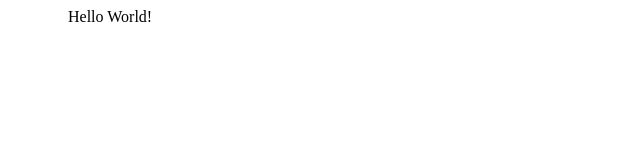
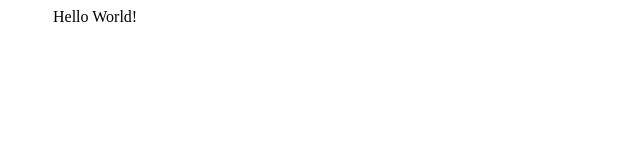
Before and after one commit to zepoid/ng-boilerplate, an Angular app: page / in a window 1280 px wide. Shown: the top 160 px of the page, without its empty margins (0-640 px from the left). Built offline with nearby package versions, Linux system fonts and the light colour scheme.

Commit message:
Implement 'Layouts' concept

```diff
--- a/src/app/app.component.html
+++ b/src/app/app.component.html
@@ -1,3 +1,9 @@
-<div class="grid-container">
-  Hello World!
+<div class="app">
+
+  <layout-one-col class="ng-component">
+    <div contentslot-1>
+      Hello World!
+    </div>
+  </layout-one-col>
+
 </div>
--- a/src/app/app.component.scss
+++ b/src/app/app.component.scss
@@ -1 +1,3 @@
 @import "../styles/_styles.module";
+
+.ng-component { display: block; }
--- a/src/app/app.component.ts
+++ b/src/app/app.component.ts
@@ -1,4 +1,4 @@
-import { Component, ViewEncapsulation } from '@angular/core';
+import { Component, ViewEncapsulation, CUSTOM_ELEMENTS_SCHEMA } from '@angular/core';
 
 @Component({
   selector: 'app-root',
```
Also changed, not shown: src/app/app.module.ts (+6 -3 lines).
